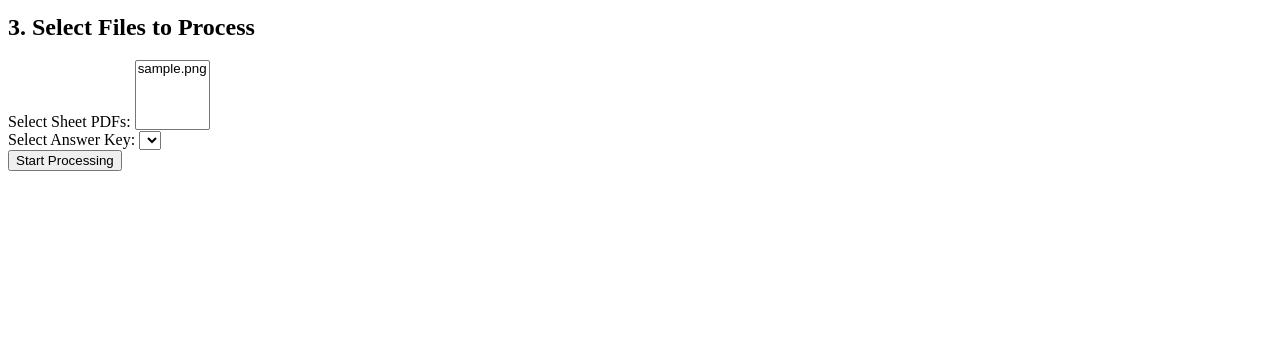
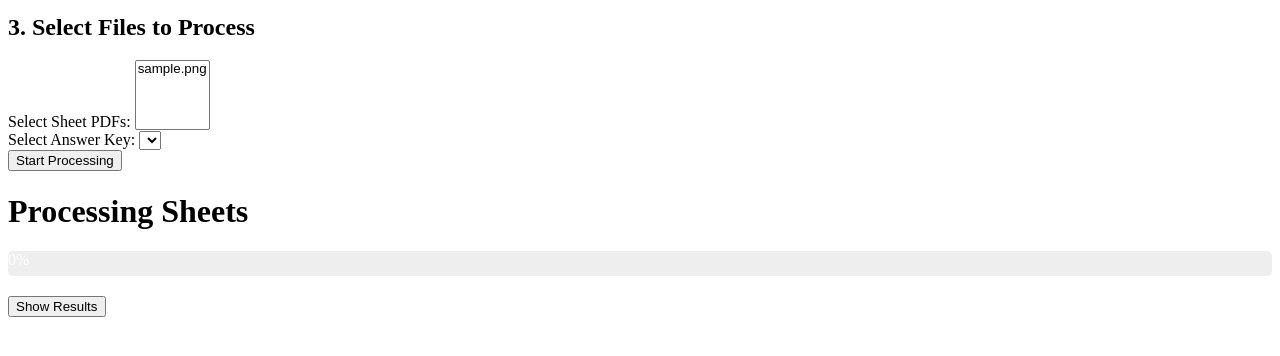
Before and after one commit to ibnu-umer/bubble-sheet-evaluator-web, a Django app: template omr/templates/uploads.html in a window 1280 px wide. Shown: the part 284-640 px from the top of the page. Run offline with Django 5.2, Linux system fonts and the light colour scheme; the template is opened without the code that fills it: values that come from a table or form of the project are taken from there, others are empty; tables that the repository leaves empty hold one stand-in row (values such as "Sample post"); lists and menus that the app fills with data are empty; parts of the project's set-up code (start-up, migrations or seed data) failed here and were passed over.

Commit message:
feat(ui): move processing flow into uploads page with progress bar

```diff
--- a/omr/templates/uploads.html
+++ b/omr/templates/uploads.html
@@ -3,6 +3,31 @@
     <head>
         <meta charset="utf-8" />
         <title>OMR Evaluation</title>
+        <style>
+            #progress-container {
+                width: 100%;
+                background: #eee;
+                border-radius: 5px;
+                margin: 20px 0;
+            }
+            #progress-bar {
+                width: 0;
+                height: 25px;
+                background: #4caf50;
+                text-align: center;
+                color: white;
+                border-radius: 5px;
+            }
+            #results {
+                margin-top: 20px;
+                display: none;
+            }
+            table, th, td {
+                border: 1px solid black;
+                border-collapse: collapse;
+                padding: 5px;
+            }
+        </style>
     </head>
     <body>
         <h1>OMR Evaluation</h1>
@@ -41,7 +66,7 @@
 
         <!-- Section 3: Select Uploaded Files -->
         <h2>3. Select Files to Process</h2>
-        <form method="post" action="{% url 'evaluate' %}">
+        <form method="post" id="process-form">
             {% csrf_token %}
             <div>
                 <label for="sheet_select">Select Sheet PDFs:</label>
@@ -63,7 +88,78 @@
                     {% endfor %}
                 </select>
             </div>
-            <button type="submit">Start Processing</button>
+            <button type="submit" onclick="startProcessing(event)">Start Processing</button>
+
         </form>
+
+        <h1>Processing Sheets</h1>
+        <div id="progress-container">
+            <div id="progress-bar">0%</div>
+        </div>
+
+        <button>Show Results</button>
+
+
+        <script>
+            async function startProcessing(event) {
+                event.preventDefault(); // stop the form's normal submit
+
+                const form = document.getElementById("process-form");
+                const formData = new FormData(form);
+
+                const response = await fetch("{% url 'process_ajax' %}", {
+                    method: "POST",
+                    headers: {
+                        "X-CSRFToken": "{{ csrf_token }}",
+                    },
+
+                    body: formData
+                });
+
+                const reader = response.body.getReader();
+                const decoder = new TextDecoder();
+                let buffer = "";
+
+                while (true) {
+                    const { done, value } = await reader.read();
+                    if (done) break;
+
+                    buffer += decoder.decode(value, { stream: true });
+
+                    let parts = buffer.split("\n");
+                    buffer = parts.pop(); // keep incomplete chunk for next iteration
+
+                    for (let part of parts) {
+                        if (!part.trim()) continue;
+                        try {
+                            const data = JSON.parse(part);
+
+                            if (data.progress !== undefined) {
+                                document.getElementById("progress-bar").style.width = data.progress + "%";
+                                document.getElementById("progress-bar").innerText = data.progress + "%";
+                            }
+
+                            if (data.results) {
+                                document.getElementById("results").style.display = "block";
+                                const tbody = document.querySelector("#results-table tbody");
+                                tbody.innerHTML = "";
+                                data.results.forEach(row => {
+                                    tbody.innerHTML += `<tr>
+                                        <td>${row.roll}</td>
+                                        <td>${row.score}</td>
+                                        <td>${row.status}</td>
+                                    </tr>`;
+                                });
+                            }
+                        } catch (e) {
+                            console.error("Failed to parse chunk:", part);
+                        }
+                    }
+                }
+
+            }
+
+            startProcessing(event);
+        </script>
     </body>
 </html>
--- a/omr/urls.py
+++ b/omr/urls.py
@@ -3,5 +3,5 @@ from . import views
 
 urlpatterns = [
     path('', views.upload_file, name='upload_file'),
-    path('evaluate/', views.evaluate, name='evaluate')
+    path('process_ajax/', views.process_ajax, name='process_ajax')
 ]
```
